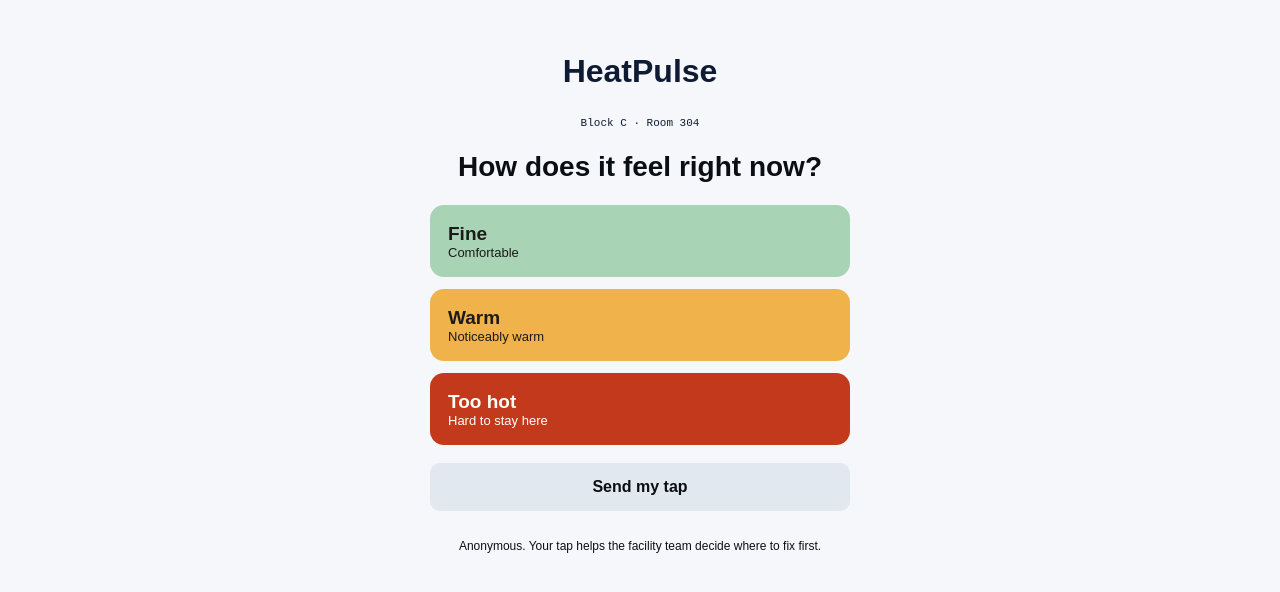
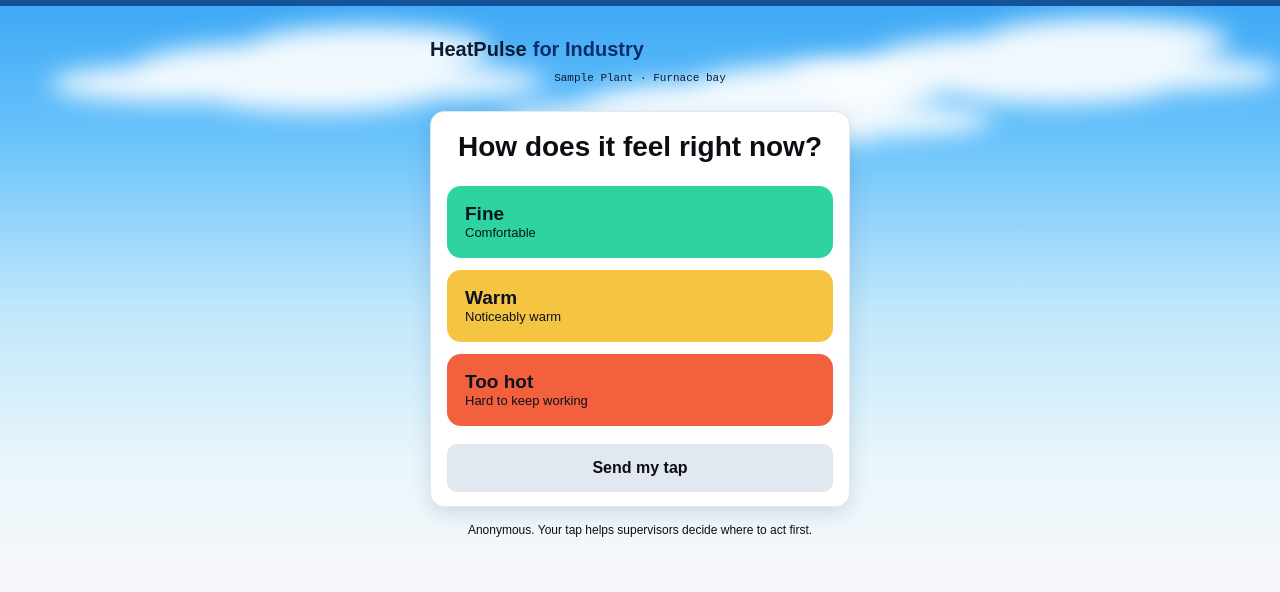
Before and after one commit to chaarvilakshmisai-oss/HeatPulse, a React (Vite) app: page /tap in a window 1280 px wide. Shown: the top 592 px of the page. Built offline with nearby package versions, Linux system fonts and the light colour scheme; no server answers.

Commit message:
Phase 8: implement worker heat tap page

```diff
--- a/src/pages/Tap.jsx
+++ b/src/pages/Tap.jsx
@@ -1,128 +1,95 @@
-import React, { useState } from 'react';
+import { useState } from 'react';
 import { useSearchParams } from 'react-router-dom';
+import { MOCK_ZONES } from '../data/mock.js';
 import { sendReport } from '../lib/api.js';
+import Sky from '../components/Sky.jsx';
 
 const OPTIONS = [
-  {
-    level: 1,
-    word: 'Fine',
-    sub: 'Comfortable',
-    bg: '#A9D3B5',
-    color: '#1C1B19',
-  },
-  {
-    level: 2,
-    word: 'Warm',
-    sub: 'Noticeably warm',
-    bg: '#F0B24A',
-    color: '#1C1B19',
-  },
-  {
-    level: 3,
-    word: 'Too hot',
-    sub: 'Hard to stay here',
-    bg: '#C2391C',
-    color: '#FFFFFF',
-  },
+  { level: 1, word: 'Fine', description: 'Comfortable', color: '#2DD4A0' },
+  { level: 2, word: 'Warm', description: 'Noticeably warm', color: '#F5C542' },
+  { level: 3, word: 'Too hot', description: 'Hard to keep working', color: '#F2603E' },
 ];
 
 export default function Tap() {
   const [searchParams] = useSearchParams();
-  const roomId = searchParams.get('room') || '304';
+  const zoneId = searchParams.get('zone') || 'furnace';
+  const zone = MOCK_ZONES.find((item) => item.id === zoneId);
+  const zoneName = zone?.name || zoneId;
+  const [selectedLevel, setSelectedLevel] = useState(null);
+  const [isSubmitted, setIsSubmitted] = useState(false);
+  const [isSending, setIsSending] = useState(false);
+  const selectedOption = OPTIONS.find((option) => option.level === selectedLevel);
 
-  const [selectedLevel, setSelectedLevel] = useState(null);
-  const [isSending, setIsSending] = useState(false);
-  const [isSubmitted, setIsSubmitted] = useState(false);
-
-  const selectedOption = OPTIONS.find(o => o.level === selectedLevel);
-
-  const handleSend = async () => {
-    if (!selectedLevel) return;
+  async function handleSend() {
+    if (!selectedLevel || isSending) return;
     setIsSending(true);
-    try {
-      await sendReport(roomId, selectedLevel);
+    await sendReport(zoneId, selectedLevel);
     setIsSubmitted(true);
-    } catch (err) {
-      console.error(err);
-    } finally {
     setIsSending(false);
   }
-  };
 
-  const handleReset = () => {
+  function resetTap() {
     setSelectedLevel(null);
     setIsSubmitted(false);
-  };
+  }
 
   return (
-    <div className="tap-page-container">
+    <div className="sky-shell">
+      <Sky />
+      <main className="tap-page-container">
         <header className="tap-header">
-        <h1 className="wordmark">HeatPulse</h1>
-        <span className="tap-subtitle">Block C · Room {roomId}</span>
+          <div className="brand">
+            <h1>HeatPulse</h1>
+            <span>for Industry</span>
+          </div>
+          <p className="tap-subtitle">Sample Plant · {zoneName}</p>
         </header>
 
-      <main className="tap-main panel">
-        {!isSubmitted ? (
+        <section className="card tap-main">
+          {isSubmitted ? (
+            <div className="tap-success-view" aria-live="polite">
+              <h2 className="tap-success-title">Thanks, recorded.</h2>
+              <p className="tap-success-msg">
+                You reported &quot;{selectedOption?.word}&quot; for {zoneName}.
+              </p>
+              <button className="tap-again-btn" type="button" onClick={resetTap}>
+                Tap again
+              </button>
+            </div>
+          ) : (
             <>
               <h2 className="tap-question">How does it feel right now?</h2>
-
               <div className="tap-options">
-              {OPTIONS.map((opt) => {
-                const isSelected = selectedLevel === opt.level;
-                return (
+                {OPTIONS.map((option) => (
                   <button
-                    key={opt.level}
+                    key={option.level}
+                    className={`tap-option-btn${selectedLevel === option.level ? ' selected' : ''}`}
+                    style={{ backgroundColor: option.color }}
                     type="button"
-                    className={`tap-option-btn ${isSelected ? 'selected' : ''}`}
-                    style={{
-                      backgroundColor: opt.bg,
-                      color: opt.color,
-                    }}
-                    onClick={() => setSelectedLevel(opt.level)}
-                    aria-pressed={isSelected}
+                    aria-pressed={selectedLevel === option.level}
+                    onClick={() => setSelectedLevel(option.level)}
                   >
-                    <span className="tap-word">{opt.word}</span>
-                    <span className="tap-desc">{opt.sub}</span>
+                    <span className="tap-word">{option.word}</span>
+                    <span className="tap-desc">{option.description}</span>
                   </button>
-                );
-              })}
+                ))}
               </div>
-
               <button
+                className="send-tap-btn"
                 type="button"
-              className={`send-tap-btn ${selectedLevel ? 'enabled' : 'disabled'}`}
                 disabled={!selectedLevel || isSending}
                 onClick={handleSend}
               >
-              {isSending ? 'Sending...' : 'Send my tap'}
+                {isSending ? 'Sending…' : 'Send my tap'}
               </button>
             </>
-        ) : (
-          <div className="tap-success-view">
-            <div className="success-icon" aria-hidden="true">
-              <svg width="48" height="48" viewBox="0 0 24 24" fill="none" stroke="#1C1B19" strokeWidth="2.5" strokeLinecap="round" strokeLinejoin="round">
-                <path d="M22 11.08V12a10 10 0 1 1-5.93-9.14"/>
-                <polyline points="22 4 12 14.01 9 11.01"/>
-              </svg>
-            </div>
-            <h2 className="tap-success-title">Thanks, recorded.</h2>
-            <p className="tap-success-msg">
-              You reported &ldquo;<strong>{selectedOption?.word}</strong>&rdquo; for Room <strong>{roomId}</strong>.
-            </p>
-            <button
-              type="button"
-              className="tap-again-btn"
-              onClick={handleReset}
-            >
-              Tap again
-            </button>
-          </div>
           )}
-      </main>
+        </section>
 
         <footer className="tap-footer">
-        <p>Anonymous. Your tap helps the facility team decide where to fix first.</p>
+          Anonymous. Your tap helps supervisors decide where to act first.
         </footer>
+      </main>
     </div>
   );
 }
```
Lines whose indentation alone changed are shown as unchanged.
